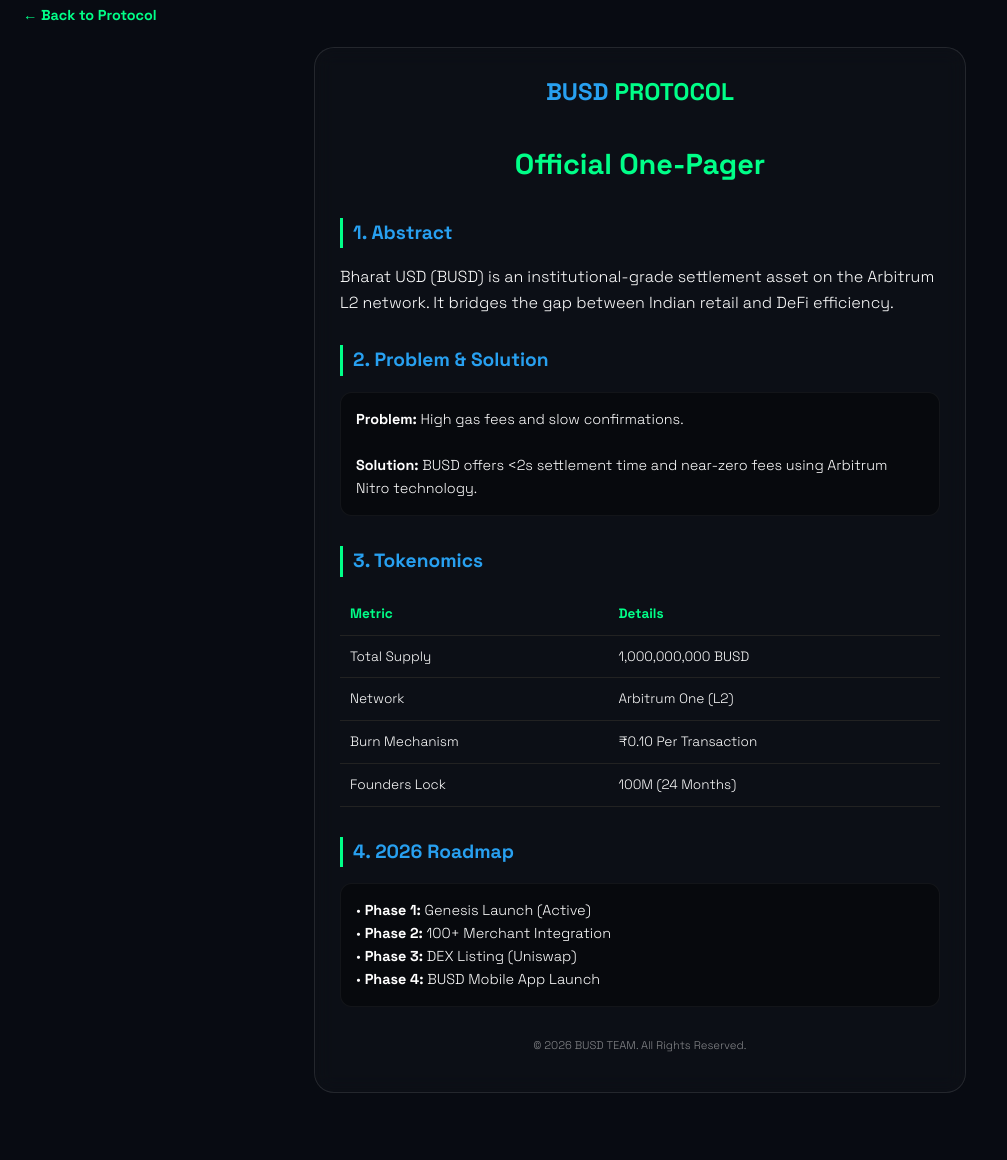
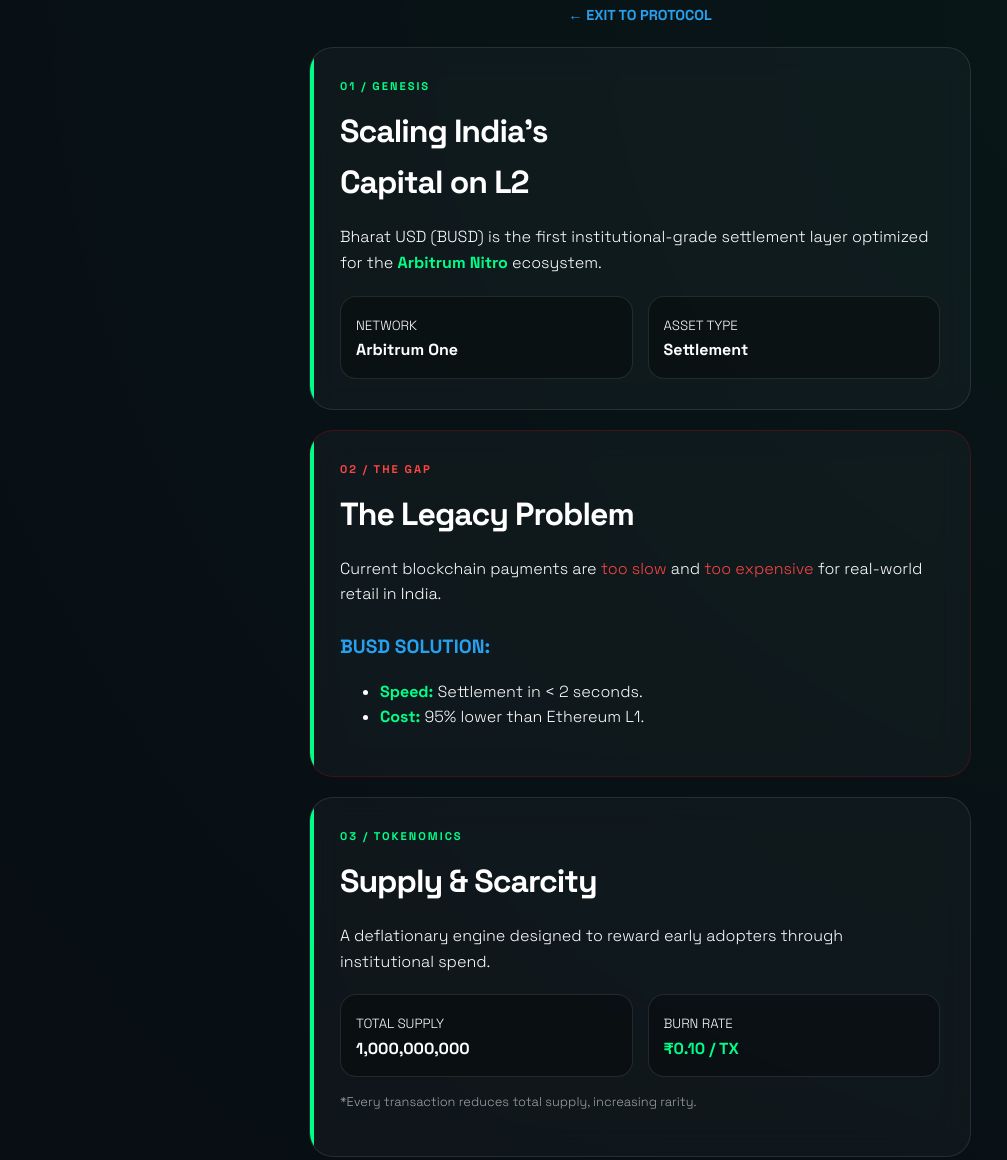
Before and after one commit to binnace/bharatusd, a plain HTML site: page whitepaper.html in a window 1280 px wide. Shown: the part 36-1196 px from the top of the page, without its empty margins (0-1007 px from the left). Before the commit the page ends 1167 px from the top, so only its background shows below. Drawn offline with Linux system fonts and the light colour scheme.

Commit message:
Update whitepaper.html

```diff
--- a/whitepaper.html
+++ b/whitepaper.html
@@ -3,55 +3,72 @@
 <head>
     <meta charset="UTF-8">
     <meta name="viewport" content="width=device-width, initial-scale=1.0">
-    <title>BUSD | Official Whitepaper</title>
+    <title>BUSD | Institutional Whitepaper</title>
     <link href="https://fonts.googleapis.com/css2?family=Space+Grotesk:wght@300;700&display=swap" rel="stylesheet">
     <style>
-        body { background: #080b12; color: #fff; font-family: 'Space Grotesk', sans-serif; padding: 30px 15px; line-height: 1.6; }
-        .paper { max-width: 600px; margin: auto; border: 1px solid rgba(255,255,255,0.1); padding: 25px; border-radius: 20px; background: rgba(255,255,255,0.02); backdrop-filter: blur(10px); }
-        .logo { color: #28a0f0; font-weight: 700; font-size: 1.5rem; text-align: center; margin-bottom: 30px; }
-        .logo span { color: #00ff88; }
-        h1 { font-size: 1.8rem; color: #00ff88; text-align: center; margin-bottom: 20px; }
-        h2 { color: #28a0f0; border-left: 3px solid #00ff88; padding-left: 10px; margin-top: 30px; font-size: 1.2rem; }
-        .box { background: rgba(0,0,0,0.4); padding: 15px; border-radius: 12px; margin-top: 10px; font-size: 0.9rem; border: 1px solid rgba(255,255,255,0.05); }
-        table { width: 100%; margin-top: 15px; border-collapse: collapse; font-size: 0.85rem; }
-        td, th { text-align: left; padding: 10px; border-bottom: 1px solid #222; }
-        th { color: #00ff88; }
-        .btn-back { display: inline-block; color: #00ff88; text-decoration: none; font-size: 0.9rem; margin-bottom: 20px; font-weight: bold; }
+        :root { --arb-blue: #28a0f0; --neon: #00ff88; --glass: rgba(255,255,255,0.03); --border: rgba(255,255,255,0.1); }
+        body { background: #080b12; color: #fff; font-family: 'Space Grotesk', sans-serif; margin: 0; padding: 20px; line-height: 1.6; background-image: radial-gradient(circle at top right, rgba(0, 255, 136, 0.05), transparent); }
+        .page-card { max-width: 600px; margin: 20px auto; border: 1px solid var(--border); padding: 30px; border-radius: 24px; background: var(--glass); backdrop-filter: blur(15px); position: relative; overflow: hidden; }
+        .page-card::before { content: ''; position: absolute; top: 0; left: 0; width: 4px; height: 100%; background: var(--neon); }
+        .page-num { font-size: 0.7rem; color: var(--neon); font-weight: 700; letter-spacing: 2px; }
+        h1 { font-size: 2rem; color: #fff; margin: 10px 0; letter-spacing: -1px; }
+        h2 { color: var(--arb-blue); font-size: 1.2rem; margin-top: 25px; text-transform: uppercase; }
+        .accent { color: var(--neon); font-weight: 700; }
+        .btn-back { display: block; text-align: center; color: var(--arb-blue); text-decoration: none; margin: 20px 0; font-weight: 700; font-size: 0.9rem; }
+        .stat-grid { display: grid; grid-template-columns: 1fr 1fr; gap: 15px; margin-top: 20px; }
+        .stat-item { background: rgba(0,0,0,0.3); padding: 15px; border-radius: 16px; border: 1px solid var(--border); }
     </style>
 </head>
 <body>
-    <a href="index.html" class="btn-back">← Back to Protocol</a>
-    <div class="paper">
-        <div class="logo">BUSD <span>PROTOCOL</span></div>
-        <h1>Official One-Pager</h1>
 
-        <h2>1. Abstract</h2>
-        <p>Bharat USD (BUSD) is an institutional-grade settlement asset on the Arbitrum L2 network. It bridges the gap between Indian retail and DeFi efficiency.</p>
+    <a href="index.html" class="btn-back">← EXIT TO PROTOCOL</a>
 
-        <h2>2. Problem & Solution</h2>
-        <div class="box">
-            <b>Problem:</b> High gas fees and slow confirmations.<br><br>
-            <b>Solution:</b> BUSD offers <2s settlement time and near-zero fees using Arbitrum Nitro technology.
+    <div class="page-card">
+        <div class="page-num">01 / GENESIS</div>
+        <h1>Scaling India's <br>Capital on L2</h1>
+        <p>Bharat USD (BUSD) is the first institutional-grade settlement layer optimized for the <span class="accent">Arbitrum Nitro</span> ecosystem.</p>
+        <div class="stat-grid">
+            <div class="stat-item"><small>NETWORK</small><br><b>Arbitrum One</b></div>
+            <div class="stat-item"><small>ASSET TYPE</small><br><b>Settlement</b></div>
         </div>
+    </div>
 
-        <h2>3. Tokenomics</h2>
-        <table>
-            <tr><th>Metric</th><th>Details</th></tr>
-            <tr><td>Total Supply</td><td>1,000,000,000 BUSD</td></tr>
-            <tr><td>Network</td><td>Arbitrum One (L2)</td></tr>
-            <tr><td>Burn Mechanism</td><td>₹0.10 Per Transaction</td></tr>
-            <tr><td>Founders Lock</td><td>100M (24 Months)</td></tr>
-        </table>
+    <div class="page-card" style="border-color: rgba(255, 0, 0, 0.2);">
+        <div class="page-num" style="color: #ff4444;">02 / THE GAP</div>
+        <h1>The Legacy Problem</h1>
+        <p>Current blockchain payments are <span style="color:#ff4444;">too slow</span> and <span style="color:#ff4444;">too expensive</span> for real-world retail in India.</p>
+        <h2>BUSD Solution:</h2>
+        <ul>
+            <li><span class="accent">Speed:</span> Settlement in < 2 seconds.</li>
+            <li><span class="accent">Cost:</span> 95% lower than Ethereum L1.</li>
+        </ul>
+    </div>
 
-        <h2>4. 2026 Roadmap</h2>
-        <div class="box">
-            • <b>Phase 1:</b> Genesis Launch (Active)<br>
-            • <b>Phase 2:</b> 100+ Merchant Integration<br>
-            • <b>Phase 3:</b> DEX Listing (Uniswap)<br>
-            • <b>Phase 4:</b> BUSD Mobile App Launch
+    <div class="page-card">
+        <div class="page-num">03 / TOKENOMICS</div>
+        <h1>Supply & Scarcity</h1>
+        <p>A deflationary engine designed to reward early adopters through institutional spend.</p>
+        <div class="stat-grid">
+            <div class="stat-item"><small>TOTAL SUPPLY</small><br><b>1,000,000,000</b></div>
+            <div class="stat-item"><small>BURN RATE</small><br><b class="accent">₹0.10 / TX</b></div>
         </div>
+        <p style="font-size: 0.8rem; margin-top: 15px; opacity: 0.6;">*Every transaction reduces total supply, increasing rarity.</p>
+    </div>
 
-        <p style="text-align:center; margin-top:30px; opacity:0.5; font-size:0.7rem;">© 2026 BUSD TEAM. All Rights Reserved.</p>
+    <div class="page-card">
+        <div class="page-num">04 / STRATEGY</div>
+        <h1>2026 Roadmap</h1>
+        <h2>PHASE 1: GENESIS</h2>
+        <p>L2 Deployment & P2P Gateway Activation.</p>
+        <h2>PHASE 2: MERCHANT</h2>
+        <p>Onboarding 100+ local outlets for BUSD payments.</p>
+        <h2>PHASE 3: LISTING</h2>
+        <p>Decentralized Exchange (DEX) liquidity pool launch.</p>
     </div>
+
+    <div style="text-align:center; padding: 40px; opacity: 0.3; font-size: 0.7rem;">
+        © 2026 BUSD PROTOCOL TEAM | CONFIDENTIAL DOCUMENT
+    </div>
+
 </body>
 </html>
```
